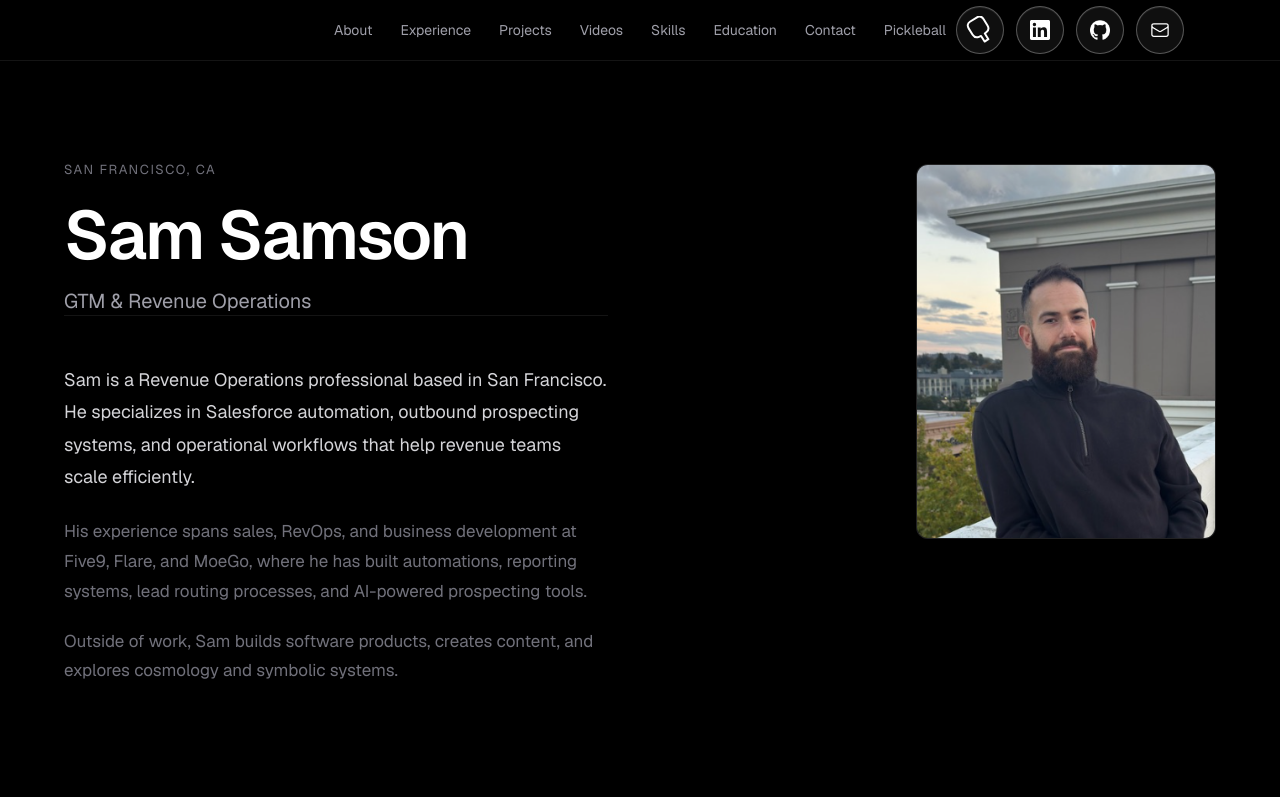
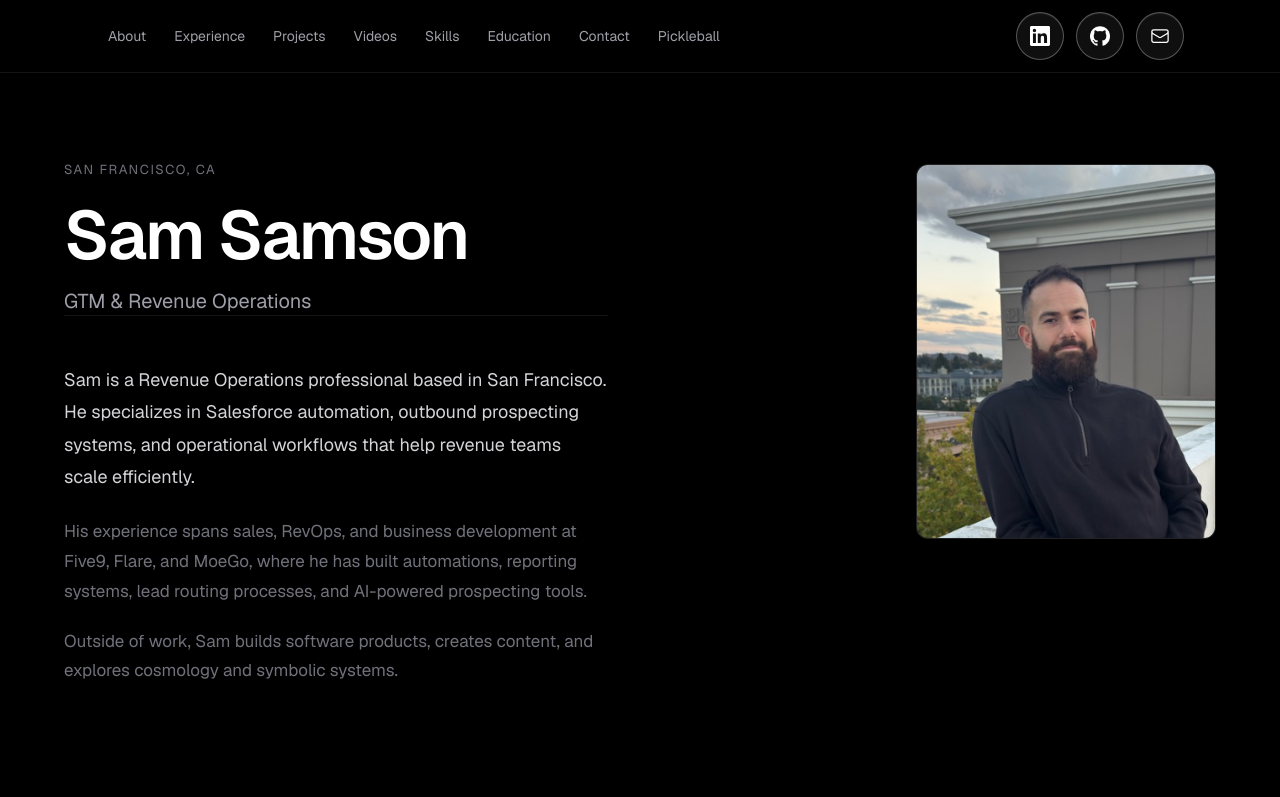
Before and after one commit to samjsamson/samsamson.co, a Next.js app: page / in a window 1280 px wide. Shown: the top 797 px of the page. Built offline with nearby package versions, Linux system fonts and the light colour scheme.

Commit message:
Adjust navigation spacing and remove pickleball icon (#4)
* Move desktop navigation left and reserve spacing for social buttons

* Remove pickleball icon button from header

```diff
--- a/components/layout/Header.tsx
+++ b/components/layout/Header.tsx
@@ -22,7 +22,7 @@ export function Header() {
       transition={{ duration: 0.5, ease: [0.22, 1, 0.36, 1] }}
       className="fixed top-0 right-0 left-0 z-50 border-b border-white/[0.08] bg-black/90 py-3 backdrop-blur-xl"
     >
-      <div className="relative mx-auto flex max-w-6xl items-center justify-end px-6 lg:justify-center lg:px-8">
+      <div className="relative mx-auto flex max-w-6xl items-center justify-end px-6 lg:justify-between lg:gap-8 lg:px-8">
         <button
           type="button"
           aria-expanded={menuOpen}
@@ -55,7 +55,7 @@ export function Header() {
           ))}
         </nav>
 
-        <div className="flex items-center lg:absolute lg:right-8">
+        <div className="flex shrink-0 items-center">
           <SocialButtons />
         </div>
       </div>
--- a/components/ui/SocialButtons.tsx
+++ b/components/ui/SocialButtons.tsx
@@ -75,19 +75,6 @@ export function SocialButtons({ className = "" }: { className?: string }) {
 
   return (
     <div ref={groupRef} className={`flex items-center gap-3 ${className}`}>
-      <a
-        href="/pickleball"
-        aria-label="Pickleball coaching"
-        title="Pickleball coaching"
-        className={iconButtonClass}
-      >
-        <svg viewBox="0 0 24 24" fill="none" className="h-7 w-7" aria-hidden="true">
-          <g transform="rotate(-32 12 12)">
-            <path d="M8.4 1.4C5.8 1.4 4.5 3.4 4.5 5.9v6.2c0 2.4 1.4 4 3.7 4.4l1.9.3v5.7h3.8v-5.7l1.9-.3c2.3-.4 3.7-2 3.7-4.4V5.9c0-2.5-1.3-4.5-3.9-4.5H8.4Z" stroke="currentColor" strokeWidth="1.7" strokeLinejoin="round"/>
-          </g>
-        </svg>
-      </a>
-
       <div className="relative">
         <button
           type="button"
```
